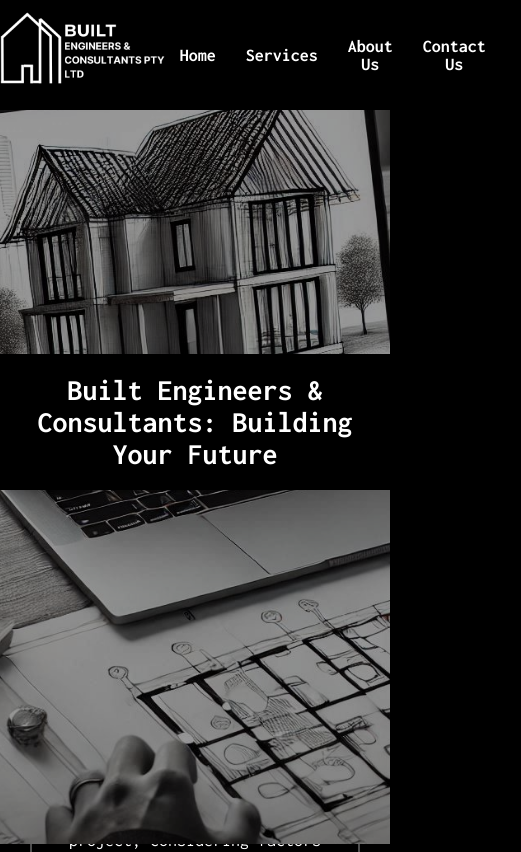
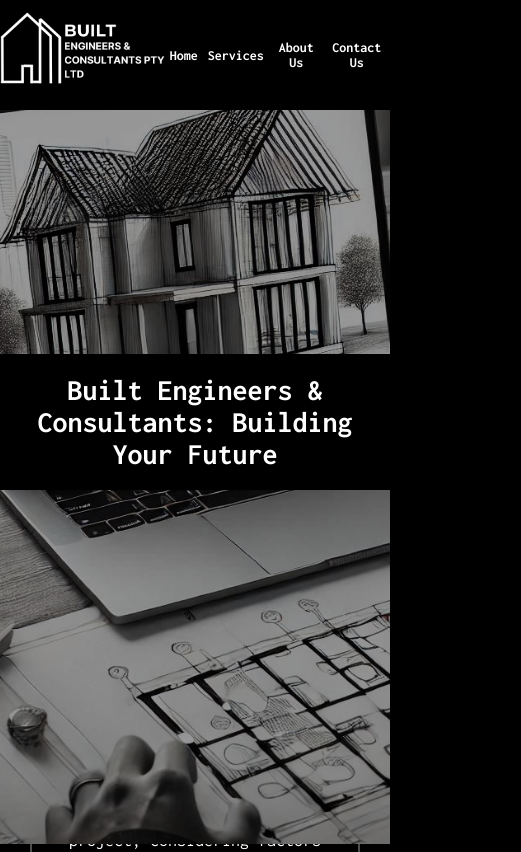
Before and after one commit to adi1096/builtengineers, a React (Create React App) app: page /projects in a window 390 px wide. Shown: the top 852 px of the page, 521 px wide, since content can reach past the window. Built offline with nearby package versions, Linux system fonts and the light colour scheme.

Commit message:
Update App.css

```diff
--- a/src/App.css
+++ b/src/App.css
@@ -5,6 +5,9 @@ body {
 
 .App {
   text-align: center;
+  width: 100vw !important; /* Full viewport width */
+  max-width: 100% !important; /* Prevent accidental shrinking */
+  overflow-x: hidden;
 }
 
 .toolbar {
@@ -32,6 +35,13 @@ body {
   font-size: 18px;
   display: flex;
   align-items: center;
+}
+
+@media (max-width: 412px) {
+  .toolbar li {
+    margin: 0 5px;
+    font-size: 14px;
+  }
 }
 
 .toolbar a {
```
